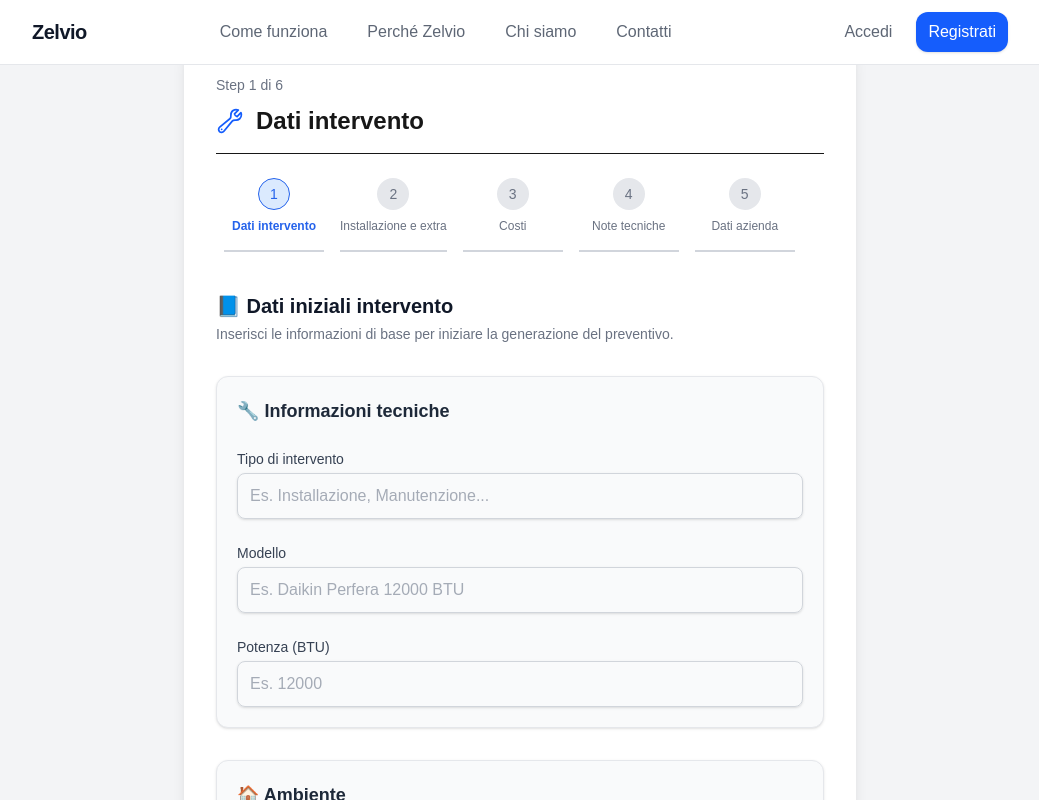
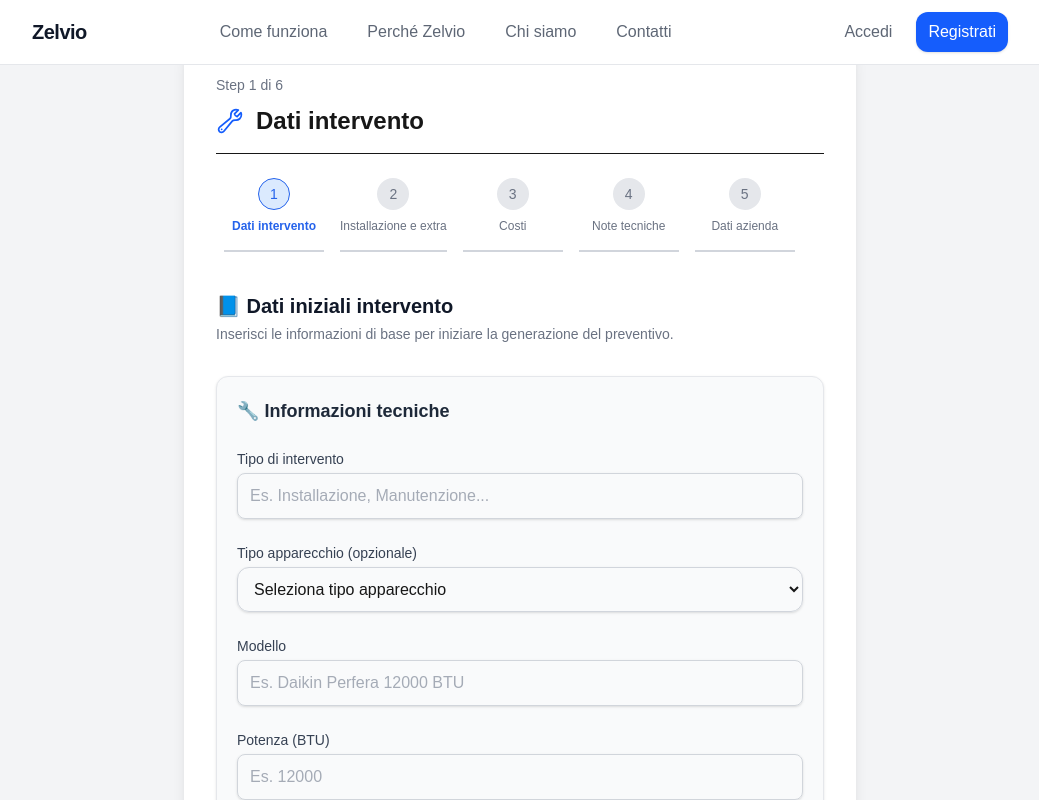
Before and after one commit to microbuilder84/zelvio, a Next.js app: page /wizard in a window 1280 px wide. Shown: the top 800 px of the page, without its empty margins (120-1159 px from the left). Built offline with nearby package versions, Linux system fonts and the light colour scheme.

Commit message:
configurazione apparecchio

```diff
--- a/app/api/generate/route.ts
+++ b/app/api/generate/route.ts
@@ -114,9 +114,22 @@ function calcolaMaterialiRighe(materialiRighe: unknown) {
 }
 
 function determinaTipoApparecchio(
+  tipoApparecchioSelezionato: unknown,
   tipoIntervento: unknown,
   marcaModello: unknown
 ) {
+  const tipoSelezionatoNorm = String(tipoApparecchioSelezionato ?? "")
+    .toLowerCase()
+    .trim();
+
+  if (
+    tipoSelezionatoNorm === "climatizzatore" ||
+    tipoSelezionatoNorm === "caldaia" ||
+    tipoSelezionatoNorm === "pompa di calore"
+  ) {
+    return tipoSelezionatoNorm;
+  }
+
   const testo = `${String(tipoIntervento ?? "")} ${String(marcaModello ?? "")}`
     .toLowerCase()
     .trim();
@@ -219,6 +232,7 @@ export async function POST(req: NextRequest) {
 
     /* ================= PROMPT ================= */
     const tipoApparecchio = determinaTipoApparecchio(
+      dataInput.tipoApparecchio,
       dataInput.tipoIntervento,
       dataInput.marcaModello
     );
--- a/app/components/Step1.tsx
+++ b/app/components/Step1.tsx
@@ -50,6 +50,24 @@ export default function Step1({ formData, updateField, errors, validateField }:
                     {errors.intervento && (
                         <p className="text-red-600 text-sm">{errors.intervento}</p>
                     )}
+                </div>
+
+                {/* CAMPO: TIPO APPARECCHIO (OPZIONALE) */}
+                <div className="space-y-1">
+                    <label className="block text-sm font-medium text-gray-700">
+                        Tipo apparecchio (opzionale)
+                    </label>
+                    <select
+                        value={formData.tipoApparecchio || ""}
+                        onChange={(e) => updateField("tipoApparecchio", e.target.value)}
+                        className="w-full p-3 rounded-lg border shadow-sm transition border-gray-300 focus:ring-2 focus:ring-blue-500 focus:border-blue-500"
+                    >
+                        <option value="">Seleziona tipo apparecchio</option>
+                        <option value="climatizzatore">Climatizzatore</option>
+                        <option value="caldaia">Caldaia</option>
+                        <option value="pompa di calore">Pompa di calore</option>
+                        <option value="altro">Altro</option>
+                    </select>
                 </div>
 
                 {/* CAMPO: MODELLO */}
--- a/app/components/Step7.tsx
+++ b/app/components/Step7.tsx
@@ -111,6 +111,7 @@ export default function Step7({
                 <div className="p-5 rounded-xl bg-gray-50 border border-gray-200 shadow-sm">
                     <h3 className="font-semibold text-lg mb-3">🔧 Dati intervento</h3>
                     <p><strong>Tipo:</strong> {formData.intervento || "—"}</p>
+                    <p><strong>Tipo apparecchio:</strong> {formData.tipoApparecchio || "—"}</p>
                     <p><strong>Modello:</strong> {formData.modello || "—"}</p>
                     <p><strong>Potenza:</strong> {formData.potenza || "—"}</p>
                     <p><strong>Ambiente:</strong> {formData.ambiente || "—"}</p>
--- a/app/wizard/page.tsx
+++ b/app/wizard/page.tsx
@@ -33,6 +33,7 @@ export default function WizardPage() {
 
   const [formData, setFormData] = useState({
     intervento: "",
+    tipoApparecchio: "",
     modello: "",
     potenza: "",
     ambiente: "",
@@ -235,6 +236,7 @@ export default function WizardPage() {
         headers: { "Content-Type": "application/json" },
         body: JSON.stringify({
           tipoIntervento: formData.intervento,
+          tipoApparecchio: formData.tipoApparecchio,
           marcaModello: formData.modello,
           potenza: formData.potenza,
           tipologiaAmbiente: formData.ambiente,
--- a/lib/wizardSchema.ts
+++ b/lib/wizardSchema.ts
@@ -2,6 +2,9 @@ import { z } from "zod";
 
 export const WizardSchema = z.object({
     tipoIntervento: z.string().min(1),
+    tipoApparecchio: z
+        .enum(["climatizzatore", "caldaia", "pompa di calore", "altro"])
+        .optional(),
     marcaModello: z.string().min(1),
     potenza: z.coerce.number().positive(),
     tipologiaAmbiente: z.string().min(1),
```
